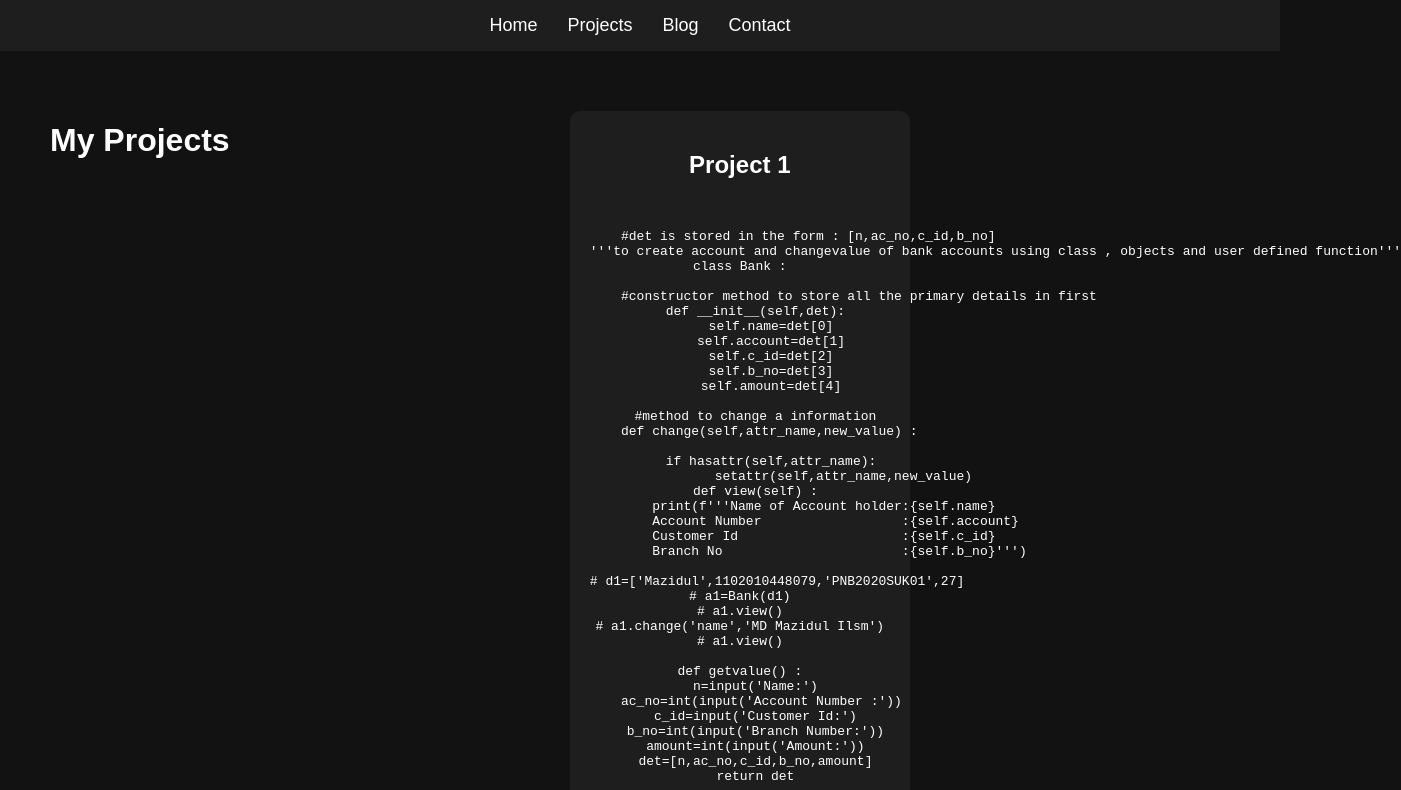
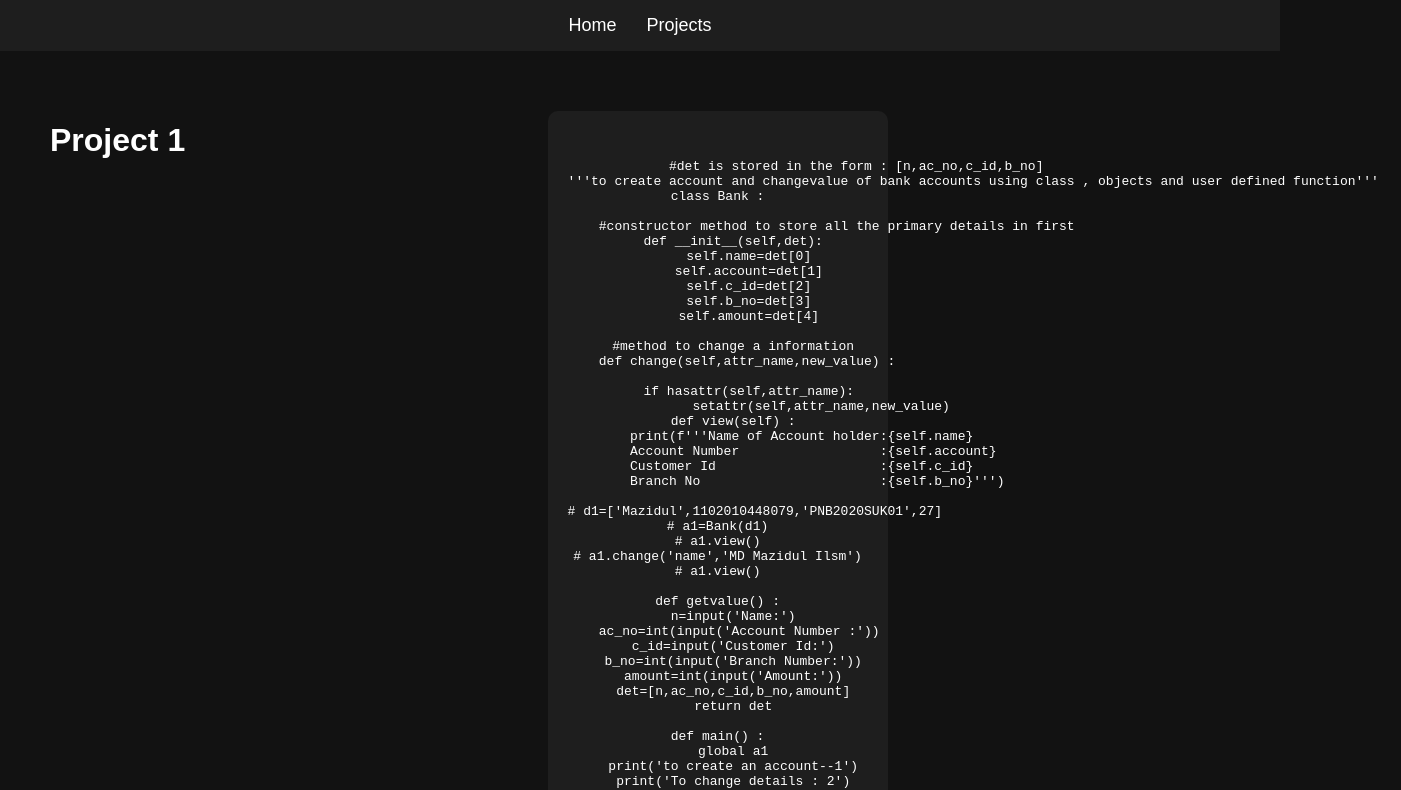
Before and after one commit to git-pyhton-world/website, a plain HTML site: page project1.html in a window 1280 px wide. Shown: the top 790 px of the page, 1401 px wide, since content can reach past the window. Drawn offline with Linux system fonts and the light colour scheme.

Commit message:
Update project1.html

```diff
--- a/project1.html
+++ b/project1.html
@@ -10,17 +10,15 @@
     <nav>
         <a href="index.html">Home</a>
         <a href="projects.html">Projects</a>
-        <a href="blog.html">Blog</a>
-        <a href="contact.html">Contact</a>
+
 
     </nav>
     <div class="container projects">
-        <h1>My Projects</h1>
+        <h1>Project 1</h1>
         <div class="project-card">
-            <h2>Project 1</h2>
+
             <pre><code class="language-python">
-
-    #det is stored in the form : [n,ac_no,c_id,b_no]
+             #det is stored in the form : [n,ac_no,c_id,b_no]
 '''to create account and changevalue of bank accounts using class , objects and user defined function'''
 class Bank :
 
@@ -82,6 +80,7 @@ while check=='y':
     main()
     check=input('y or n :')
 
+
             </code></pre>
         </div>
 
```
